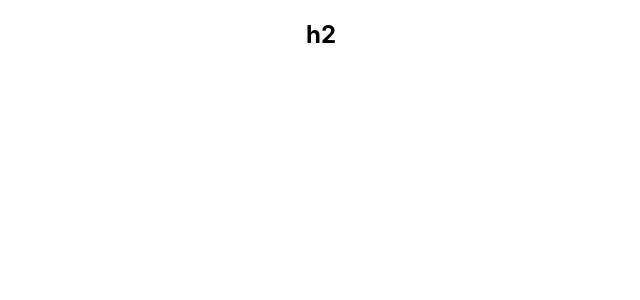
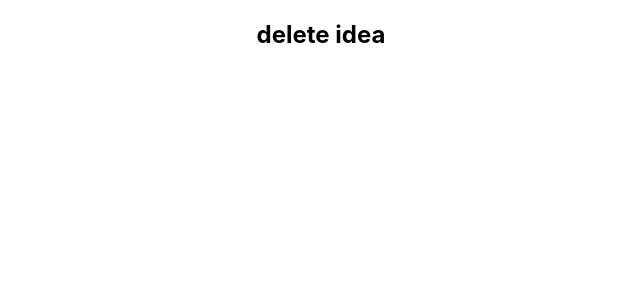
Before and after one commit to andriiyarotskiy/test-git, a React (Create React App) app: page / in a window 1280 px wide. Shown: the top 300 px of the page, without its empty margins (319-959 px from the left). Built offline with nearby package versions, Linux system fonts and the light colour scheme.

Commit message:
delete idea

```diff
--- a/src/App.js
+++ b/src/App.js
@@ -5,7 +5,7 @@ import './App.css';
 function App() {
   return (
     <div className="App">
-    <h2>h2</h2>
+    <h2>delete idea</h2>
     </div>
   );
 }
```
